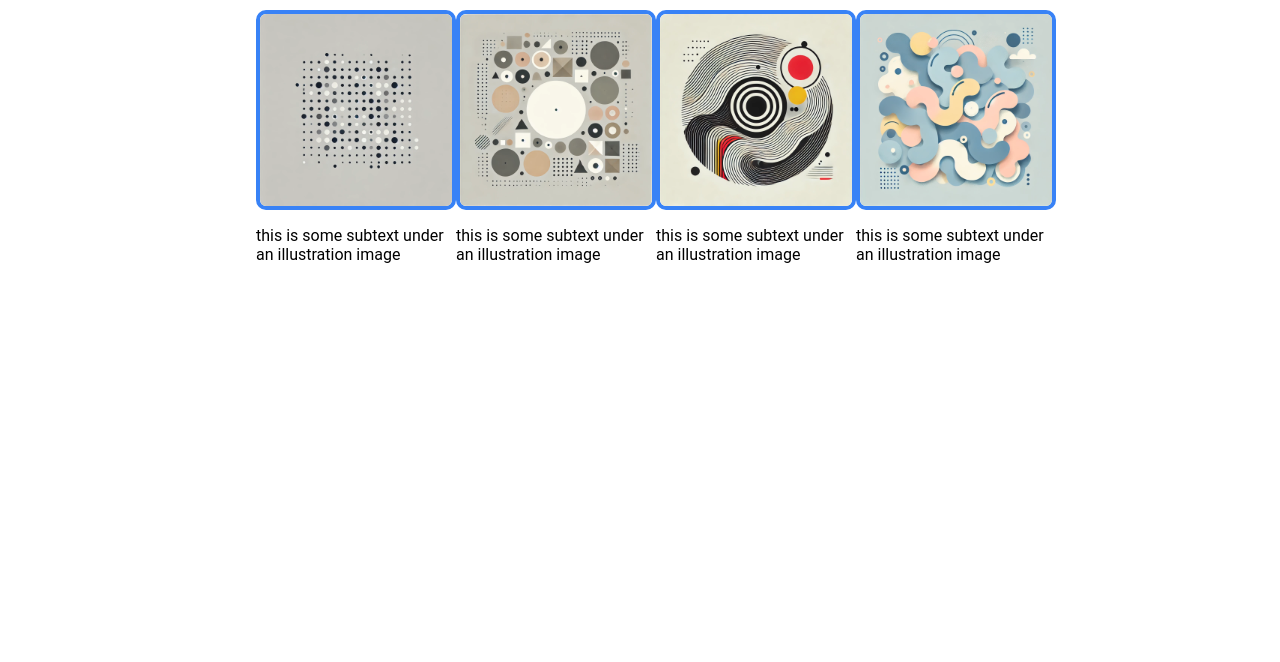
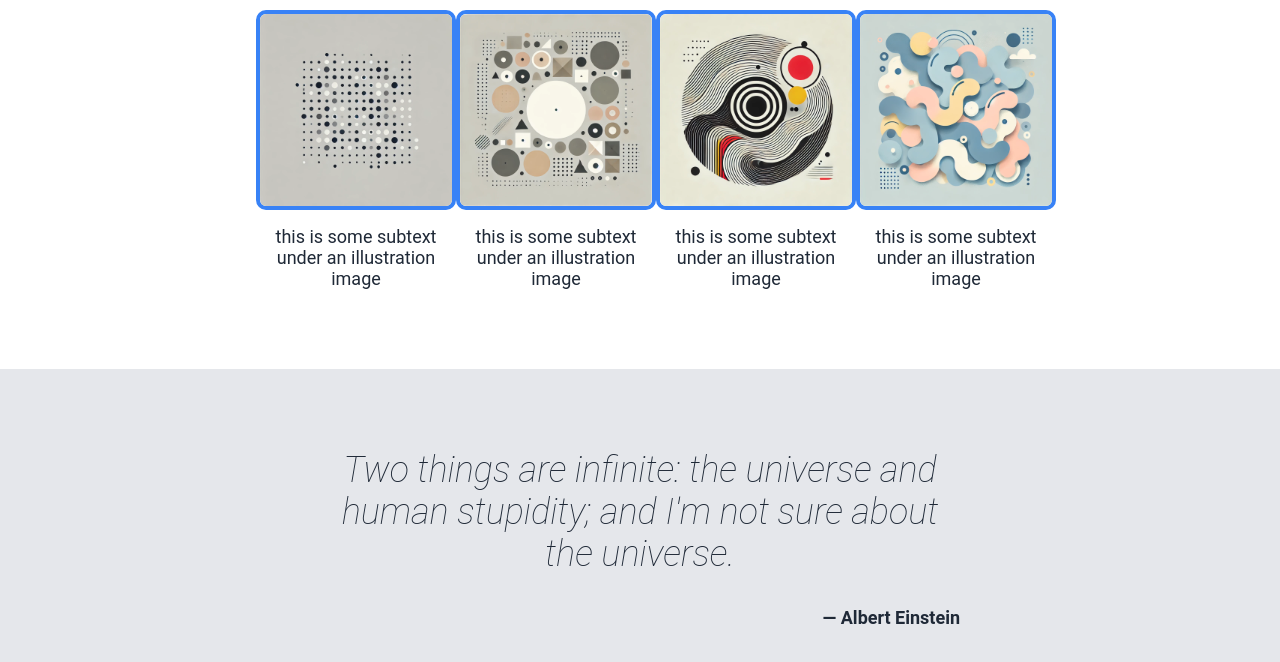
Before and after one commit to semartinezmo/landing-page-top, a plain HTML site: page index.html in a window 1280 px wide. Shown: the part 760-1422 px from the top of the page. Before the commit the page ends 1104 px from the top, so only its background shows below. Drawn offline with Linux system fonts and the light colour scheme.

Commit message:
Added third section:
1. Added a third section to the landing page in html for a quote.
2. Styled with css

```diff
--- a/index.html
+++ b/index.html
@@ -38,7 +38,7 @@
       <div class="image-wrapper-first">
         <img
           src="/landing-page-top/images/DALL·E 2024-08-11 11.01.40 - A plain white placeholder image with no text, shapes, or any other elements, perfectly blank and white, suitable for use as a placeholder in various d.webp"
-          alt=""
+          alt="Placeholder"
         />
       </div>
     </div>
@@ -57,7 +57,7 @@
         <div class="container-image-text">
           <img
             src="/landing-page-top/images/DALL·E 2024-08-11 11.25.55 - A simple, abstract placeholder image with a combination of geometric shapes like circles, squares, and triangles in a neutral color palette. The desig.webp"
-            alt="Placeholder 1"
+            alt="Placeholder 2"
           />
           <figcaption>
             this is some subtext under an illustration image
@@ -66,7 +66,7 @@
         <div class="container-image-text">
           <img
             src="/landing-page-top/images/DALL·E 2024-08-11 11.27.17 - A random, abstract placeholder image featuring a mix of concentric circles and wavy lines. The color palette should include contrasting tones like bla.webp"
-            alt="Placeholder 1"
+            alt="Placeholder 3"
           />
           <figcaption>
             this is some subtext under an illustration image
@@ -75,7 +75,7 @@
         <div class="container-image-text">
           <img
             src="/landing-page-top/images/DALL·E 2024-08-11 11.26.43 - A random, abstract placeholder image featuring organic shapes like blobs and curves, arranged in a flowing pattern. The color palette should be soft a.webp"
-            alt="Placeholder 1"
+            alt="Placeholder 4"
           />
           <figcaption>
             this is some subtext under an illustration image
@@ -83,5 +83,12 @@
         </div>
       </div>
     </div>
+    <div class="third-section">
+      <blockquote>
+        Two things are infinite: the universe and human stupidity; and I'm not
+        sure about the universe.
+      </blockquote>
+      <p>— Albert Einstein</p>
+    </div>
   </body>
 </html>
--- a/styles.css
+++ b/styles.css
@@ -134,3 +134,32 @@ body {
   border: 4px solid #3882f6;
   border-radius: 10px;
 }
+
+.container-image-text figcaption {
+  font-size: 18px;
+  color: #1f2937;
+  text-align: center;
+}
+
+.third-section {
+  background-color: #e5e7eb;
+  padding: 5em 20em;
+  display: flex;
+  flex-direction: column;
+  gap: 2em;
+}
+
+.third-section blockquote {
+  font-size: 36px;
+  font-style: italic;
+  color: #1f2937;
+  text-align: center;
+  font-weight: lighter;
+}
+
+.third-section p {
+  font-size: 18px;
+  color: #1f2937;
+  text-align: right;
+  font-weight: bold;
+}
```
